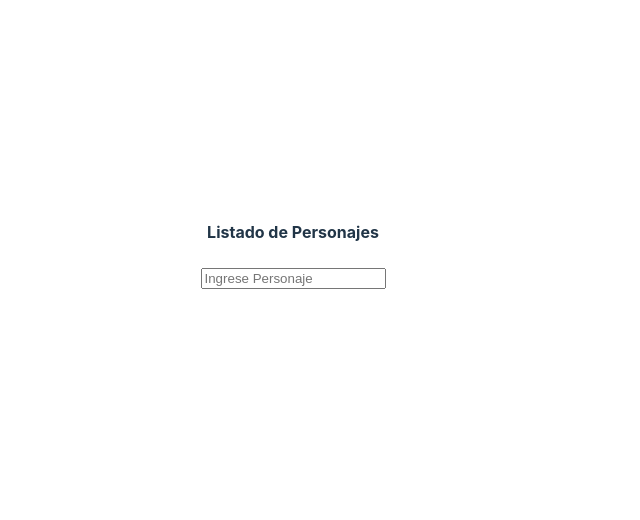
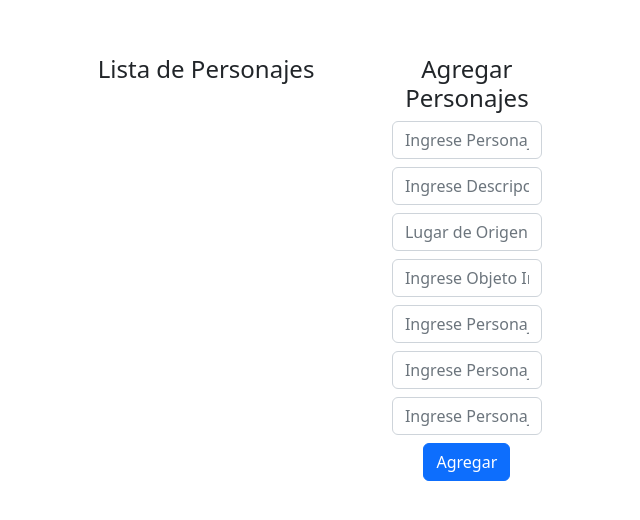
Before and after one commit to JuanSMendezS/taller-crud-bp, a React (Vite) app: page / in a window 1280 px wide. Shown: the part 156-676 px from the top of the page, without its empty margins (347-987 px from the left). Built offline with nearby package versions, Linux system fonts and the light colour scheme.

Commit message:
Funciones por terminar

```diff
--- a/index.html
+++ b/index.html
@@ -1,10 +1,11 @@
 <!DOCTYPE html>
 <html lang="en">
   <head>
+    <link href="https://cdn.jsdelivr.net/npm/bootstrap@5.2.2/dist/css/bootstrap.min.css" rel="stylesheet" integrity="sha384-Zenh87qX5JnK2Jl0vWa8Ck2rdkQ2Bzep5IDxbcnCeuOxjzrPF/et3URy9Bv1WTRi" crossorigin="anonymous">
     <meta charset="UTF-8" />
     <link rel="icon" type="image/svg+xml" href="/vite.svg" />
     <meta name="viewport" content="width=device-width, initial-scale=1.0" />
-    <title>Vite + React</title>
+    <title>Crud</title>
   </head>
   <body>
     <div id="root"></div>
--- a/src/components/Formulario.jsx
+++ b/src/components/Formulario.jsx
@@ -1,11 +1,20 @@
+import { db } from '../firebase'
 import React from 'react'
+import { useState } from 'react'
 
 const Formulario = () => {
+
+  const [personaje, setPersonaje] = useState('')
+  const [descripcion, setDescripcion] = useState('')
+  const [modoEdicion, setModoEdicion] = useState(false)
+  const [id, setId] = useState('')
+
+
   return (
     <div className='container mt-5'>
       <div className="row">
         <div className="col-8">
-          <h4 className="text-center">Listado de Personajes</h4>
+          <h4 className="text-center">Lista de Personajes</h4>
           <ul className="list-group">
             {
 
@@ -15,16 +24,79 @@ const Formulario = () => {
         <div className="col-4">
           <h4 className="text-center">
             {
-
+              modoEdicion ? 'Editar Personaje' : 'Agregar Personajes'
             }
           </h4>
-          <form>
+          <form >
             <input type="text"
-            className='form-control mb-2'
-            placeholder='Ingrese Personaje'
-            value={''}
-            onChange={''}
+              className='form-control mb-2'
+              placeholder='Ingrese Personaje'
+              value={''}
+              onChange={''}
             />
+
+            <input type="text"
+              className='form-control mb-2'
+              placeholder='Ingrese Descripción'
+              value={''}
+              onChange={''}
+            />
+
+            <input type="text"
+              className='form-control mb-2'
+              placeholder='Lugar de Origen'
+              value={''}
+              onChange={''}
+            />
+
+            <input type="text"
+              className='form-control mb-2'
+              placeholder='Ingrese Objeto Insignia'
+              value={''}
+              onChange={''}
+            />
+
+            <input type="text"
+              className='form-control mb-2'
+              placeholder='Ingrese Personaje'
+              value={''}
+              onChange={''}
+            />
+
+            <input type="text"
+              className='form-control mb-2'
+              placeholder='Ingrese Personaje'
+              value={''}
+              onChange={''}
+            />
+
+            <input type="text"
+              className='form-control mb-2'
+              placeholder='Ingrese Personaje'
+              value={''}
+              onChange={''}
+            />
+
+            {
+              modoEdicion ?
+                (
+                  <>
+                    <button
+                      className="btn btn-warning btn-block"
+                      on='submit'>
+                      Editar
+                    </button>
+                    <button className="btn btn-dark btn-block mx-2"
+                      onClick={''}>
+                      Cancelar
+                    </button>
+                  </>
+                )
+                :
+                <button className="btn btn-primary btn-block" type='submit'>
+                  Agregar
+                </button>
+            }
           </form>
         </div>
       </div>
--- a/src/firebase.js
+++ b/src/firebase.js
@@ -1,5 +1,6 @@
 // Import the functions you need from the SDKs you need
 import { initializeApp } from "firebase/app";
+import {getFirestore} from 'firebase/firestore'
 // TODO: Add SDKs for Firebase products that you want to use
 // https://firebase.google.com/docs/web/setup#available-libraries
 
```
